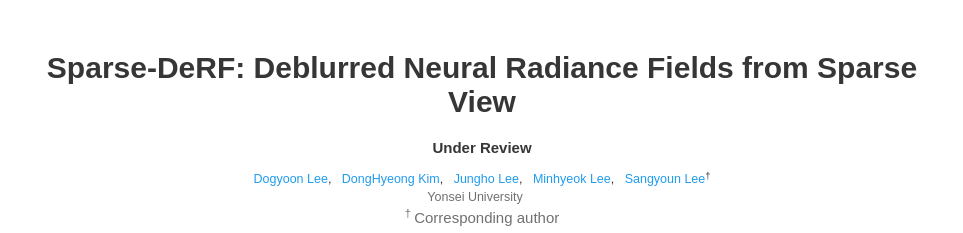
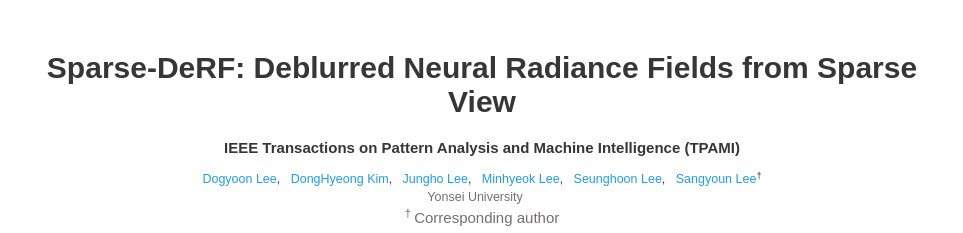
Before and after one commit to dogyoonlee/sparsederf, a plain HTML site: page index.html in a window 1280 px wide. Shown: the part 73-306 px from the top of the page, without its empty margins (158-1121 px from the left). Drawn offline with nearby package versions, Linux system fonts and the light colour scheme; some packages are replaced by stand-ins of ours; some icons are missing; a web font is replaced by a local one.

Commit message:
publish update

```diff
--- a/index.html
+++ b/index.html
@@ -83,7 +83,7 @@ MathJax.Hub.Config({
       <div class="columns is-centered">
         <div class="column has-text-centered">
           <h1 class="title is-1 publication-title">Sparse-DeRF: Deblurred Neural Radiance Fields from Sparse View</h1>
-          <h1 class="title is-4 publication-title">Under Review</h1>
+          <h1 class="title is-4 publication-title">IEEE Transactions on Pattern Analysis and Machine Intelligence <string>(TPAMI)</string></h1>
 
           <div class="is-size-5 publication-authors">
             <span class="author-block">
@@ -95,6 +95,9 @@ MathJax.Hub.Config({
             </span>
             <span class="author-block">
               <a href="https://hydragon.co.kr">Minhyeok Lee</a>,&nbsp;&nbsp;</span>
+            </span>
+            <span class="author-block">
+              <a href="https://github.com/iseunghoon">Seunghoon Lee</a>,&nbsp;&nbsp;</span>
             </span>
             <span class="author-block">
               <a href="https://scholar.google.com/citations?user=b7A10VYAAAAJ&hl=ko">Sangyoun Lee</a><sup>†</sup>
```
